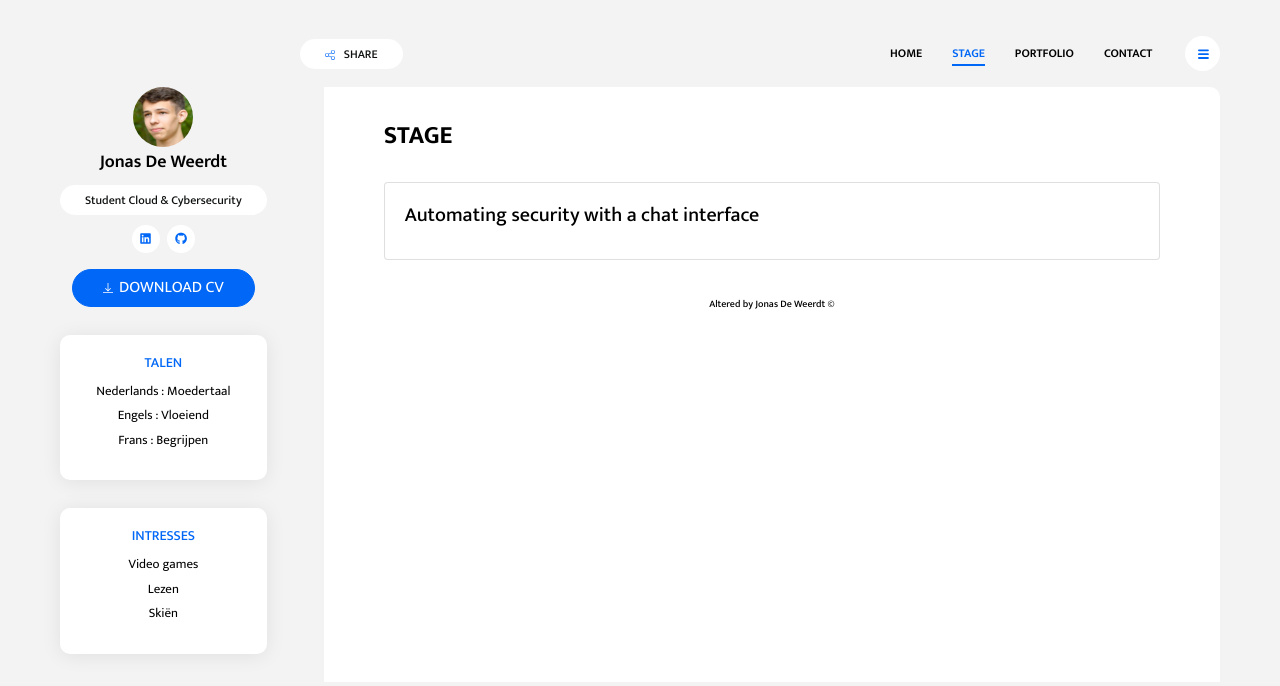
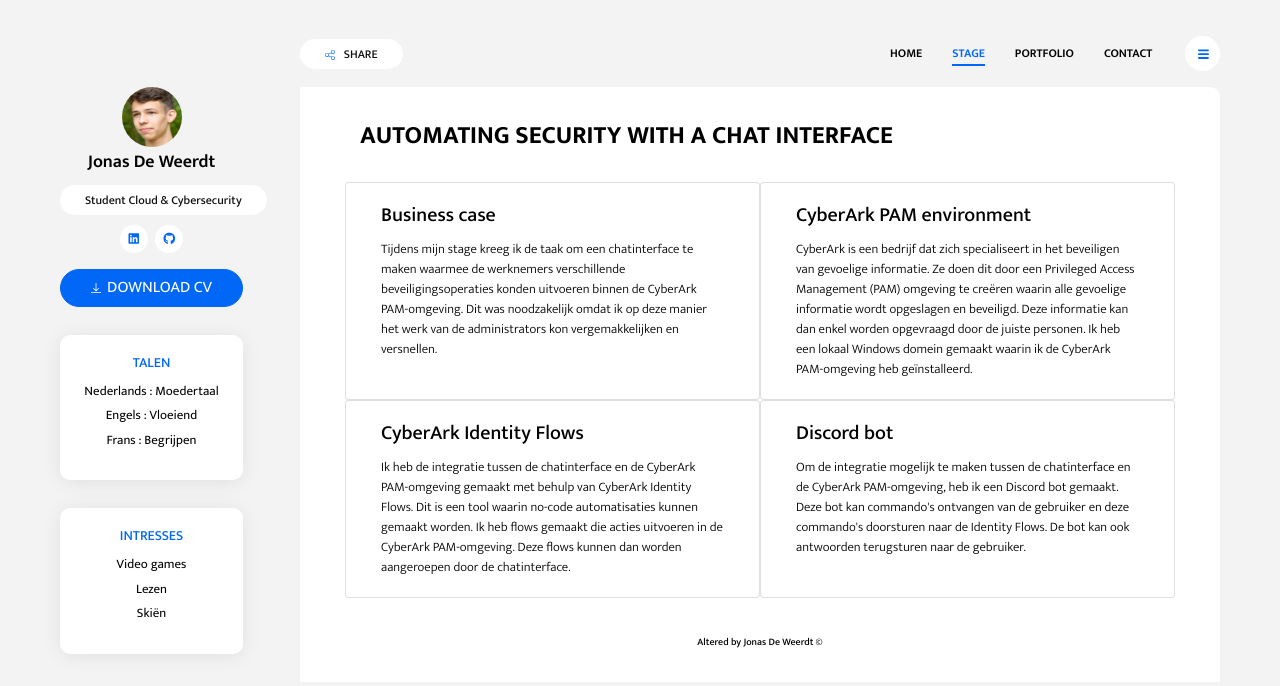
Before and after one commit to JonasDeWeerdt/Portfolio, a website: page stage.html in a window 1280 px wide. Drawn offline with Linux system fonts and the light colour scheme.

Commit message:
Styling aangepast op portfolio pagina en stage pagina aangevuld

```diff
--- a/stage.html
+++ b/stage.html
@@ -71,11 +71,61 @@
         </aside>
         <main>
             <section class="portfolio-section">
-                <h2 class="section-title">Stage</h2>
-                <div class="card">
-                    <div class="card-body">
-                        <h5 class="card-title">Automating security with a chat interface</h5>
+                <h2 class="section-title">Automating security with a chat interface</h2>
+                <div class="row">
+                    <div class="card col-lg-6">
+                        <div class="card-body">
+                            <h5 class="card-title">Business case</h5>
+                            <p class="card-text">Tijdens mijn stage kreeg ik de taak om een chatinterface
+                                te maken
+                                waarmee de werknemers verschillende beveiligingsoperaties konden uitvoeren binnen de
+                                CyberArk PAM-omgeving. Dit was noodzakelijk omdat ik op deze manier het werk van de
+                                administrators kon vergemakkelijken en versnellen.
+                            </p>
+                        </div>
+
                     </div>
+                    <div class="card col-lg-6">
+                        <div class="card-body">
+                            <h5 class="card-title">CyberArk PAM environment</h5>
+                            <p class="card-text">
+                                CyberArk is een bedrijf dat zich specialiseert in het beveiligen van
+                                gevoelige informatie. Ze doen dit door een Privileged Access Management (PAM) omgeving
+                                te
+                                creëren waarin alle gevoelige informatie wordt opgeslagen en beveiligd. Deze informatie
+                                kan
+                                dan enkel worden opgevraagd door de juiste personen. Ik heb een lokaal Windows domein
+                                gemaakt waarin ik de CyberArk PAM-omgeving heb geïnstalleerd.
+                            </p>
+                        </div>
+
+                    </div>
+                    <div class="card col-lg-6">
+                        <div class="card-body">
+                            <h5 class="card-title">CyberArk Identity Flows</h5>
+                            <p class="card-text">Ik heb de integratie tussen de chatinterface en de CyberArk
+                                PAM-omgeving
+                                gemaakt met behulp van CyberArk Identity Flows. Dit is een tool waarin no-code
+                                automatisaties kunnen gemaakt worden. Ik heb flows gemaakt die acties uitvoeren in de
+                                CyberArk PAM-omgeving. Deze flows kunnen dan worden aangeroepen door de chatinterface.
+                            </p>
+                        </div>
+
+                    </div>
+                    <div class="card col-lg-6">
+                        <div class="card-body">
+                            <h5 class="card-title">Discord bot</h5>
+                            <p class="card-text">Om de integratie mogelijk te maken tussen de chatinterface en de
+                                CyberArk
+                                PAM-omgeving, heb ik een Discord bot gemaakt. Deze bot kan commando's ontvangen van de
+                                gebruiker en deze commando's doorsturen naar de Identity Flows. De bot kan ook
+                                antwoorden
+                                terugsturen naar de gebruiker.
+                            </p>
+                        </div>
+
+                    </div>
+
                 </div>
             </section>
             <footer>Altered by Jonas De Weerdt &copy;</footer>
```
Also changed, not shown: assets/css/live-resume.css.
